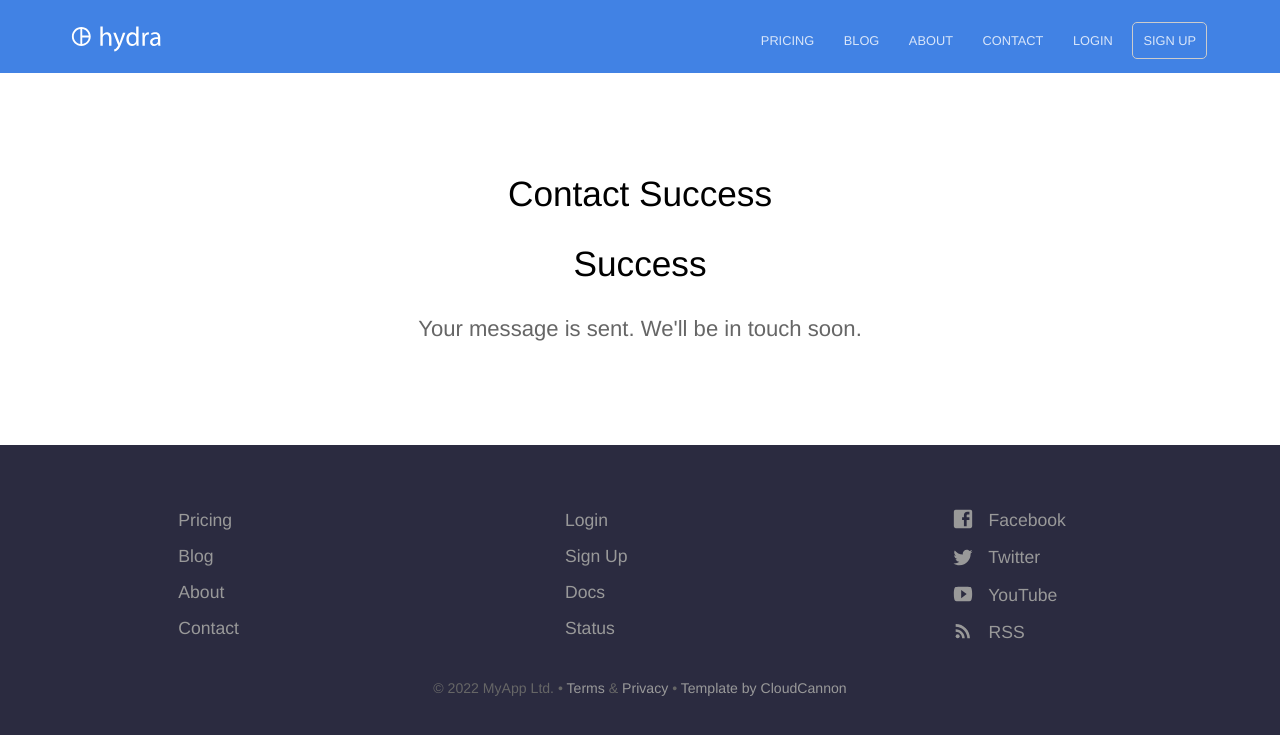
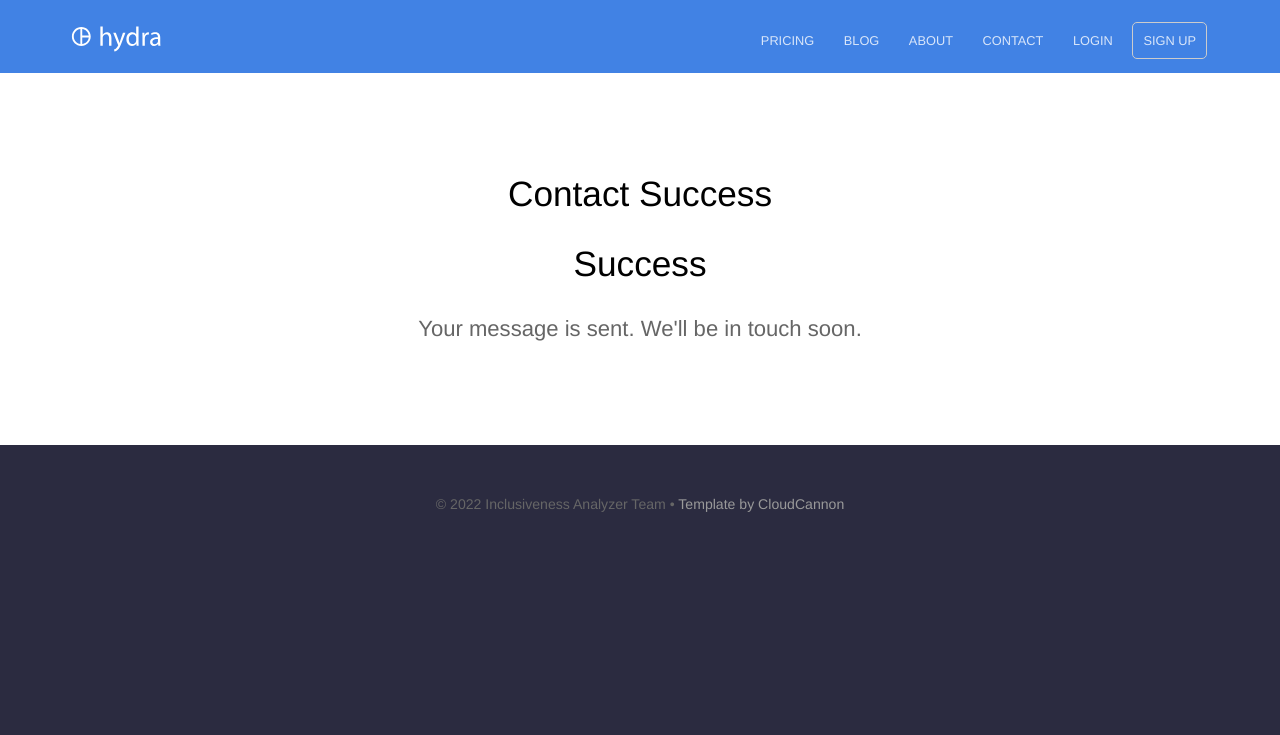
Before and after one commit to microsoft/InclusivenessAnalyzer, a Jekyll site: the page built from docs/contact-success.html, in a window 1280 px wide. Shown: the top 735 px of the page. Built offline with Jekyll 4.4.1, drawn with Linux system fonts in a browser that asks for light colours.

```diff
--- a/docs/_layouts/default.html
+++ b/docs/_layouts/default.html
@@ -23,7 +23,7 @@
 	<body>
 		<header>
 			<div class="container">
-				<div class="company-name"><a href="{{ site.baseurl }}/"><img src="{{ site.baseurl }}/images/logo.svg" alt="Hydra Logo" width="95" height="33" /></a></div>
+				<div class="company-name"><a href="{{ site.baseurl }}/"><img src="{{ site.baseurl }}/images/logo.svg" alt="Inclusiveness Analyzer Logo" width="95" height="33" /></a></div>
 				{% include navigation.html %}
 			</div>
 		</header>
@@ -31,6 +31,7 @@
 		<footer>
 			<div class="container">
 				<p class="editor-link"><a href="cloudcannon:collections/_data/footer.yml" class="btn"><strong>&#9998;</strong> Edit footer</a></p>
+				<!--
 				<div class="footer-columns">
 					{% for column in site.data.footer %}
 					<ul class="footer-links">
@@ -44,7 +45,8 @@
 					</ul>
 					{% endfor %}
 				</div>
-				<p class="copyright">&copy; {{ site.time | date: '%Y' }} MyApp Ltd. • <a href="#">Terms</a> &amp; <a href="#">Privacy</a> • <a href="https://cloudcannon.com/">Template by CloudCannon</a></p>
+				-->
+				<p class="copyright">&copy; {{ site.time | date: '%Y' }} Inclusiveness Analyzer Team • <a href="https://cloudcannon.com/">Template by CloudCannon</a></p>
 			</div>
 		</footer>
 		<script>
```
Also changed, not shown: docs/index.html (+33 -9 lines).
